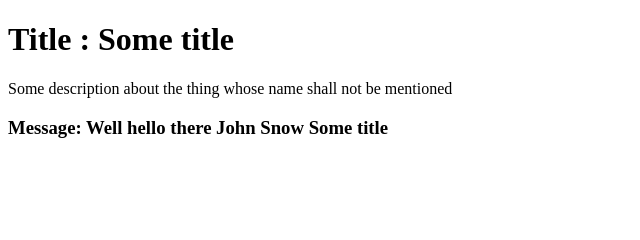
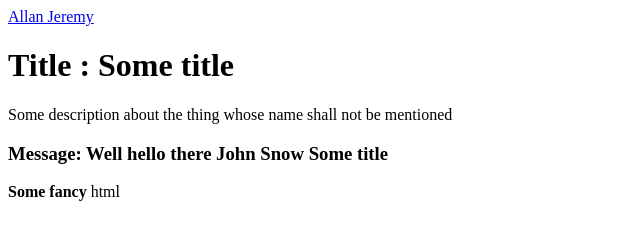
Before and after one commit to AllanJeremy/vue-basics, a plain HTML site: page index.html in a window 1280 px wide. Shown: the whole page, without its empty margins (0-640 px from the left). Drawn offline with nearby package versions, Linux system fonts and the light colour scheme.

Commit message:
Tut 4: Data binding - v-bind: bind a property to a js value - v-html: output html

```diff
--- a/index.html
+++ b/index.html
@@ -10,9 +10,12 @@
 </head>
 <body>
     <div id="app">
+        <a v-bind:href="link"> Allan Jeremy </a>
         <h1>Title : {{title}}</h1>
         <p>{{description}}</p>
         <h3>Message: {{ sayHi('John Snow') }}</h3>
+
+        <p v-html="someHtml"></p>
     </div>
     <script src="js/app.js"></script>
 </body>
--- a/js/app.js
+++ b/js/app.js
@@ -1,6 +1,8 @@
 new Vue({
     el:'#app',
     data:{
+        link: 'https://www.allanjeremy.com',
+        someHtml: '<b>Some fancy</b> html<br/>',
         title:'Some title',
         description:'Some description about the thing whose name shall not be mentioned',
     },
```
